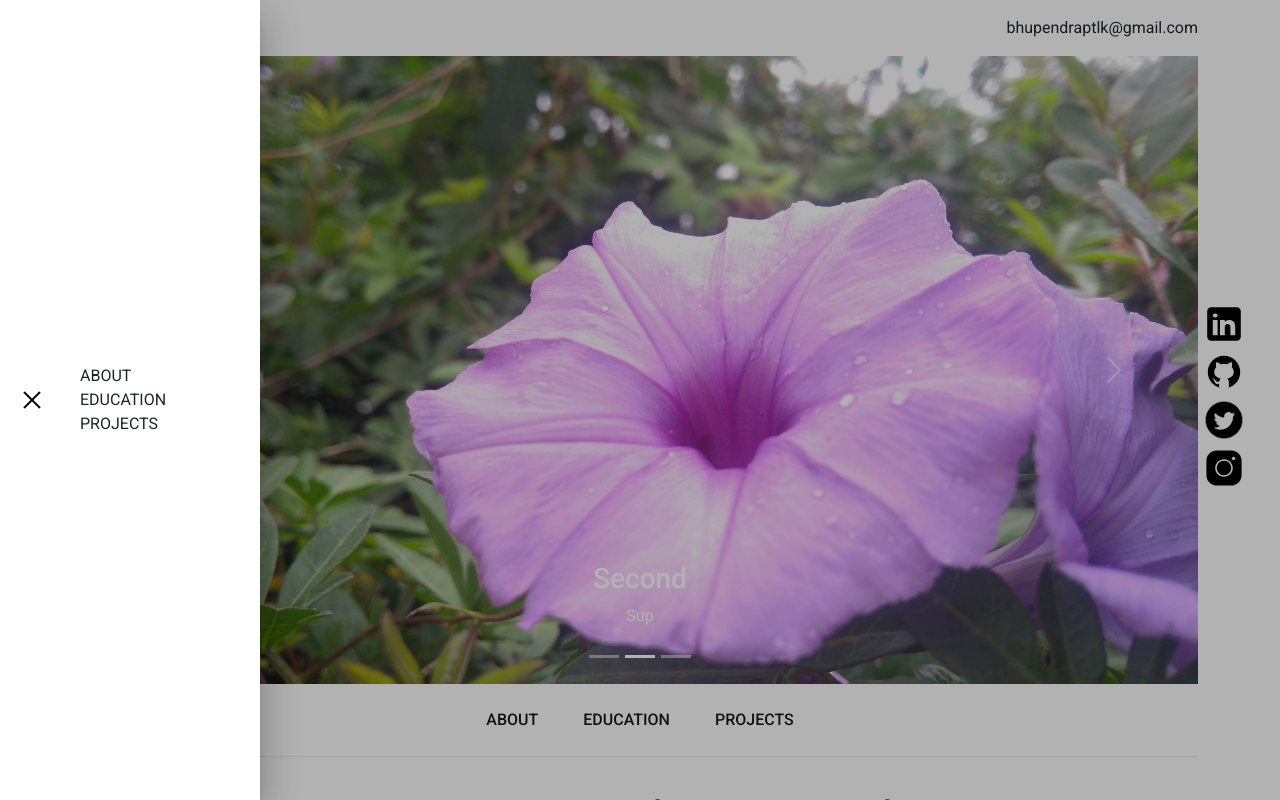
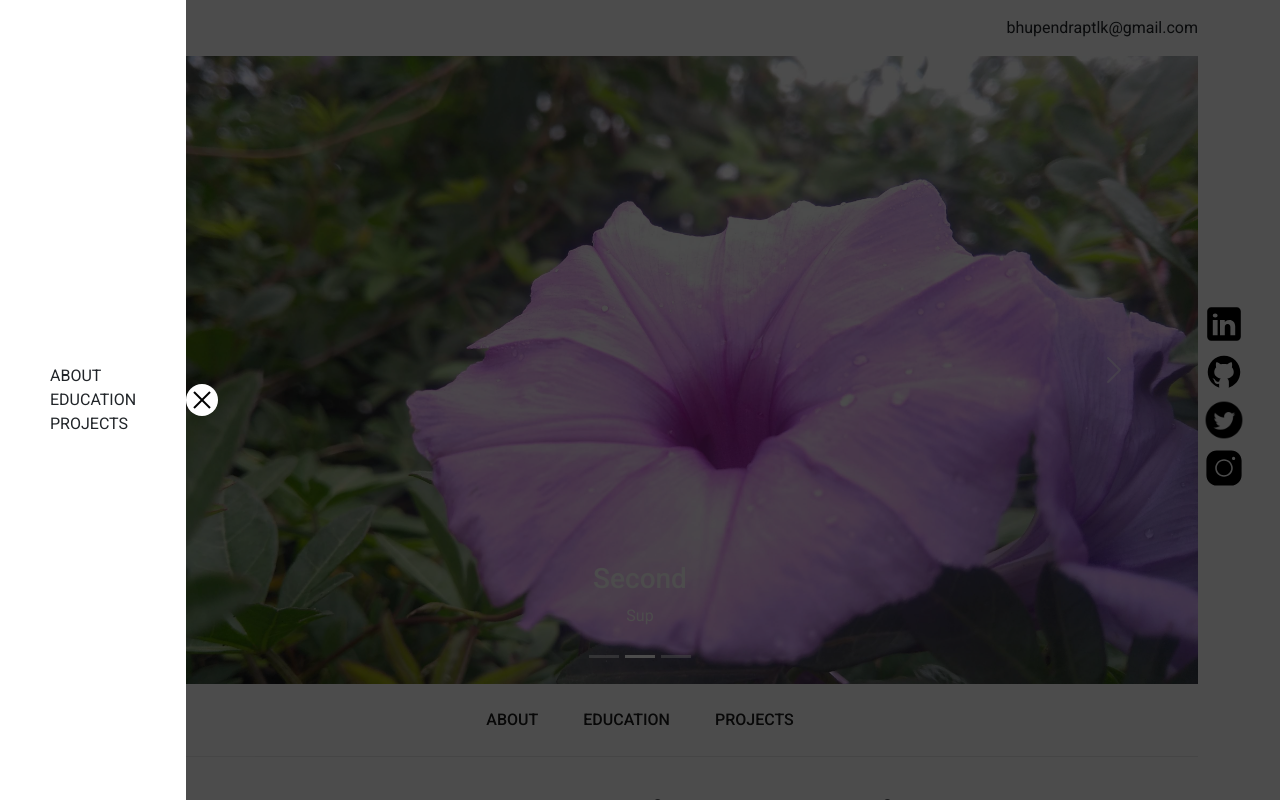
Before and after one commit to bhupendraptlk/MyResume, a React (Create React App) app: page / in a window 1280 px wide. Both pictures are taken after a click on the button 58 px from the left and 416 px from the top of the page. Shown: the top 800 px of the page. Built offline with nearby package versions, Linux system fonts and the light colour scheme.

Commit message:
Changed Modal

```diff
--- a/src/App.css
+++ b/src/App.css
@@ -37,7 +37,7 @@ body{
   width: 100%;
   height: 100%;
   z-index: 101;
-  background-color: rgba(0,0,0,.3);
+  background-color: rgba(0,0,0,.7);
   justify-content: center;
   align-items: center;
   display: flex;
@@ -51,17 +51,16 @@ body{
 }
 .menu-modal-content{
   margin-left: 0!important;
-  padding: 0 16px;
   height: 100%;
   width: 100%;
   max-width: 260px;
-  background-color: #fff;
   margin: auto;
   overflow: auto;
-  box-shadow: 0 11px 15px -7px rgb(0 0 0 / 20%), 0 24px 38px 3px rgb(0 0 0 / 14%), 0 9px 46px 8px rgb(0 0 0 / 12%);
 }
 .modal-inner-menu{
-  padding-left: 32px;
+  padding: 0 50px;
+  height: 100%;
+  background-color: var(--light);
 }
 .headerNav{
   padding: 16px 0;
@@ -74,10 +73,15 @@ body{
 /* .mainWrapper{
   position: relative;
 } */
+.closeBtnOuter{
+  height: 100%;
+  background-color: transparent;
+}
 .closeBtn{
   width: 32px;
   height: 32px;
   border: none;
+  border-radius: 50%;
   padding: 0;
   background-color: var(--light);
 }
--- a/src/components/Menu.js
+++ b/src/components/Menu.js
@@ -14,15 +14,17 @@ const Menu = () =>{
     return(
         <>
           <div className='hamburgerMenu'>
-            <button onClick={showModal}><img src={hamburger}/></button>
+            <button type='button' onClick={showModal}><img src={hamburger}/></button>
           </div>
           <div id="modal" className={showMenu? 'notHidden' : 'hidden'}>
             <div className='menu-modal-content flex ac'>
-              <button className='closeBtn' onClick={()=>setShowMenu(!showMenu)}><img src={close}/></button>
-              <div className='modal-inner-menu flex fc'>
+              <div className='modal-inner-menu flex fc jc'>
                 <div>ABOUT</div>
                 <div>EDUCATION</div>
                 <div>PROJECTS</div>
+              </div>
+              <div className='closeBtnOuter flex ac'>
+                <button type='button' className='closeBtn' onClick={()=>setShowMenu(!showMenu)}><img src={close}/></button>
               </div>
             </div>
           </div>
```
